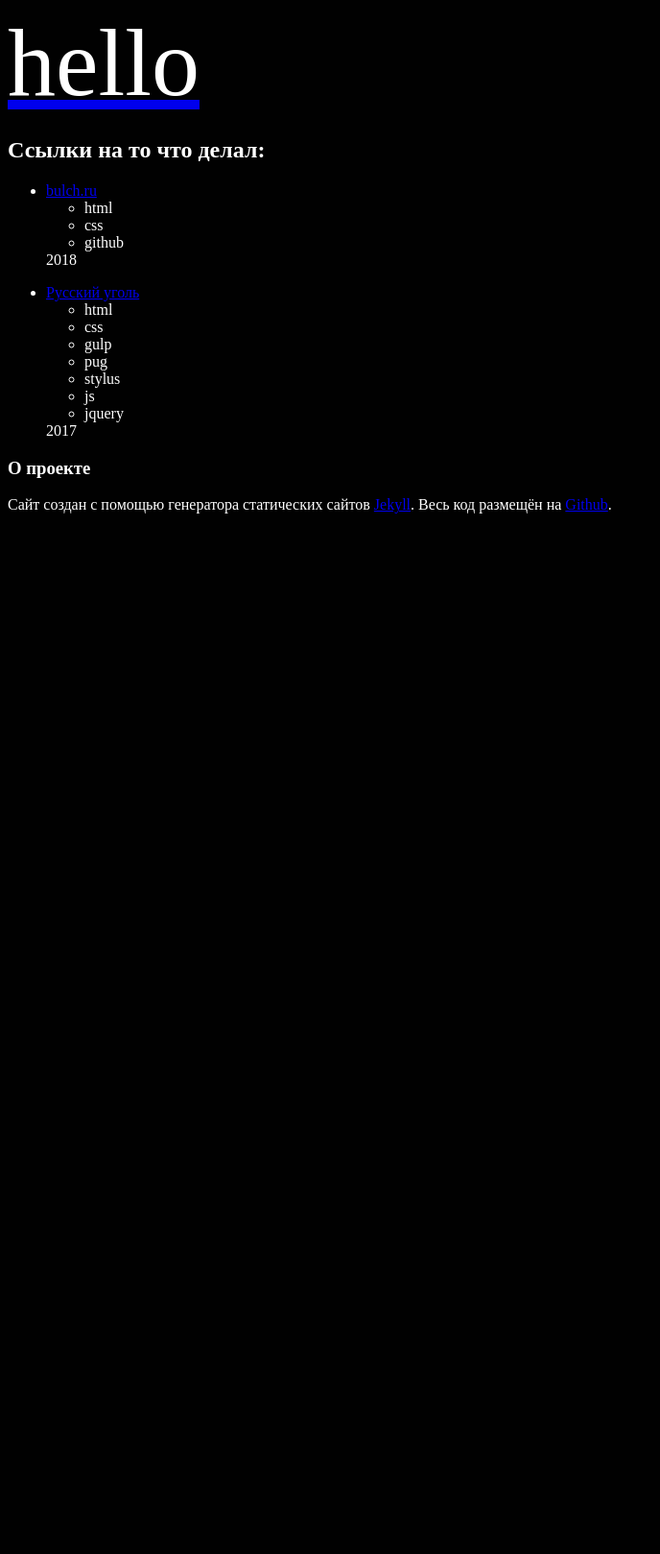
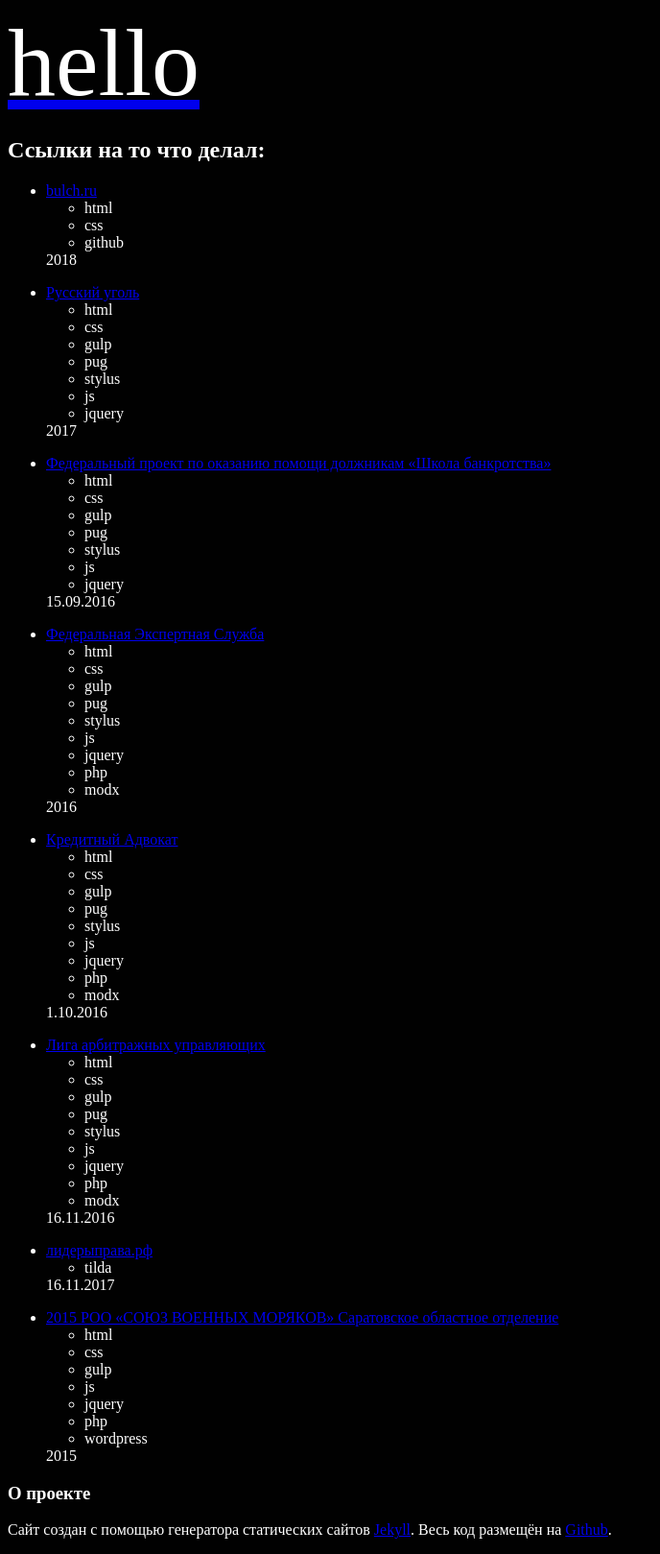
Before and after one commit to bulch/bulch.github.io, a Jekyll site: the page built from index.html, in a window 1280 px wide. Shown: the whole page at 96% size, without its empty margins (0-688 px from the left). Built offline with Jekyll 4.4.1, drawn with Linux system fonts in a browser that asks for light colours; before the commit the page ends 900 px from its top, so only the background shows below that.

Commit message:
add work

```diff
--- a/_data/work.yml
+++ b/_data/work.yml
@@ -8,3 +8,33 @@
   website: 'http://sarugol.ru'
   tech: '<li>html</li><li>css</li><li>gulp</li><li>pug</li><li>stylus</li><li>js</li><li>jquery</li>'
   date: '2017'
+- name: 'Федеральный проект по оказанию помощи должникам «Школа банкротства»'
+  description: ''
+  website: 'http://azbukabankrotstva.ru/'
+  tech: '<li>html</li><li>css</li><li>gulp</li><li>pug</li><li>stylus</li><li>js</li><li>jquery</li>'
+  date: '15.09.2016'
+- name: 'Федеральная Экспертная Служба'
+  description: ''
+  website: 'http://vbankrotstve.ru'
+  tech: '<li>html</li><li>css</li><li>gulp</li><li>pug</li><li>stylus</li><li>js</li><li>jquery</li><li>php</li><li>modx</li>'
+  date: '2016'
+- name: 'Кредитный Адвокат'
+  description: ''
+  website: 'http://kreditadvokat.ru'
+  tech: '<li>html</li><li>css</li><li>gulp</li><li>pug</li><li>stylus</li><li>js</li><li>jquery</li><li>php</li><li>modx</li>'
+  date: '1.10.2016'
+- name: 'Лига арбитражных управляющих'
+  description: ''
+  website: 'http://upravlyayushchiy.ru'
+  tech: '<li>html</li><li>css</li><li>gulp</li><li>pug</li><li>stylus</li><li>js</li><li>jquery</li><li>php</li><li>modx</li>'
+  date: '16.11.2016'
+- name: 'лидерыправа.рф'
+  description: ''
+  website: 'http://лидерыправа.рф'
+  tech: '<li>tilda</li>'
+  date: '16.11.2017'
+- name: '2015 РОО «СОЮЗ ВОЕННЫХ МОРЯКОВ» Саратовское областное отделение'
+  description: ''
+  website: 'http://vmfsaratov.ru'
+  tech: '<li>html</li><li>css</li><li>gulp</li><li>js</li><li>jquery</li><li>php</li><li>wordpress</li>'
+  date: '2015'
```
